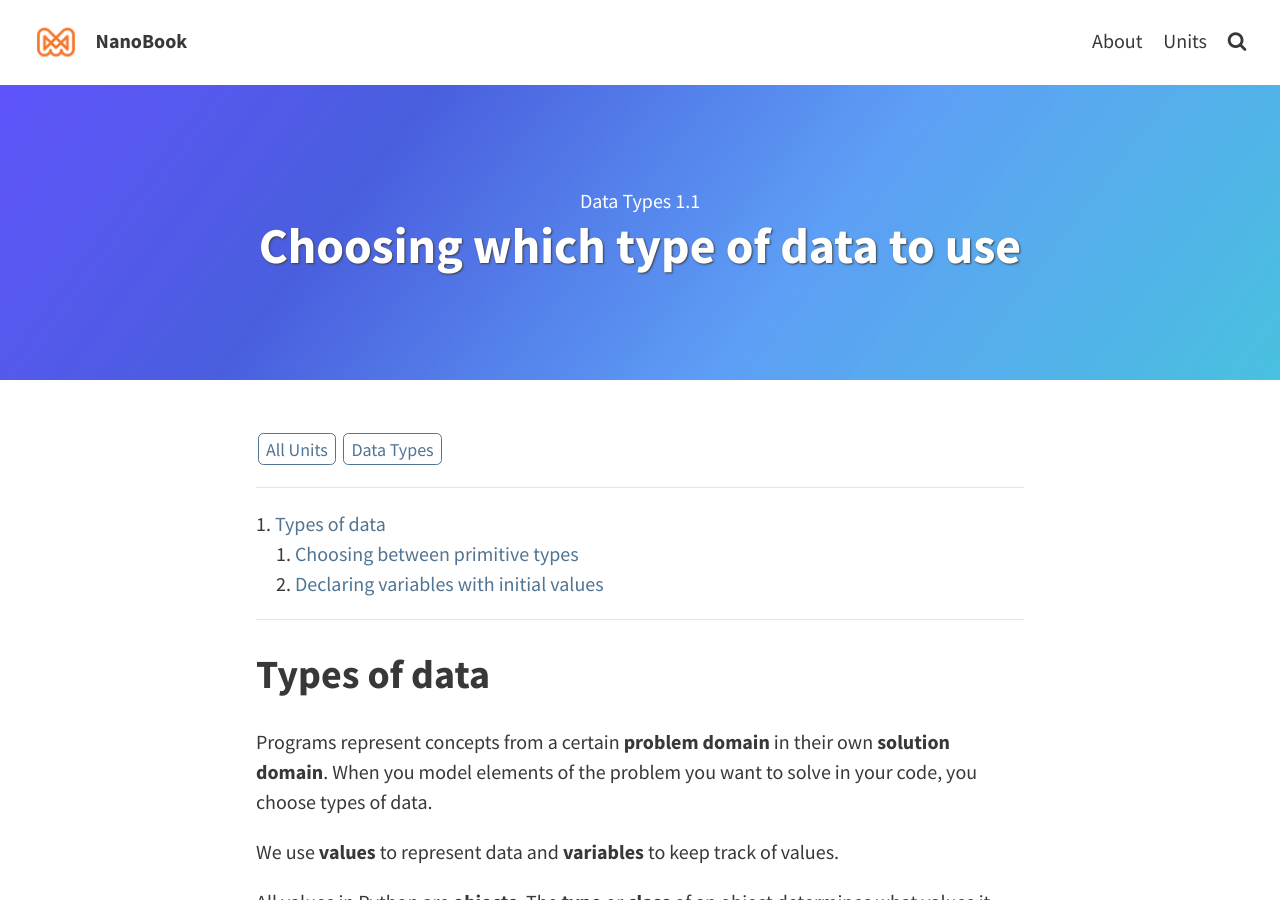
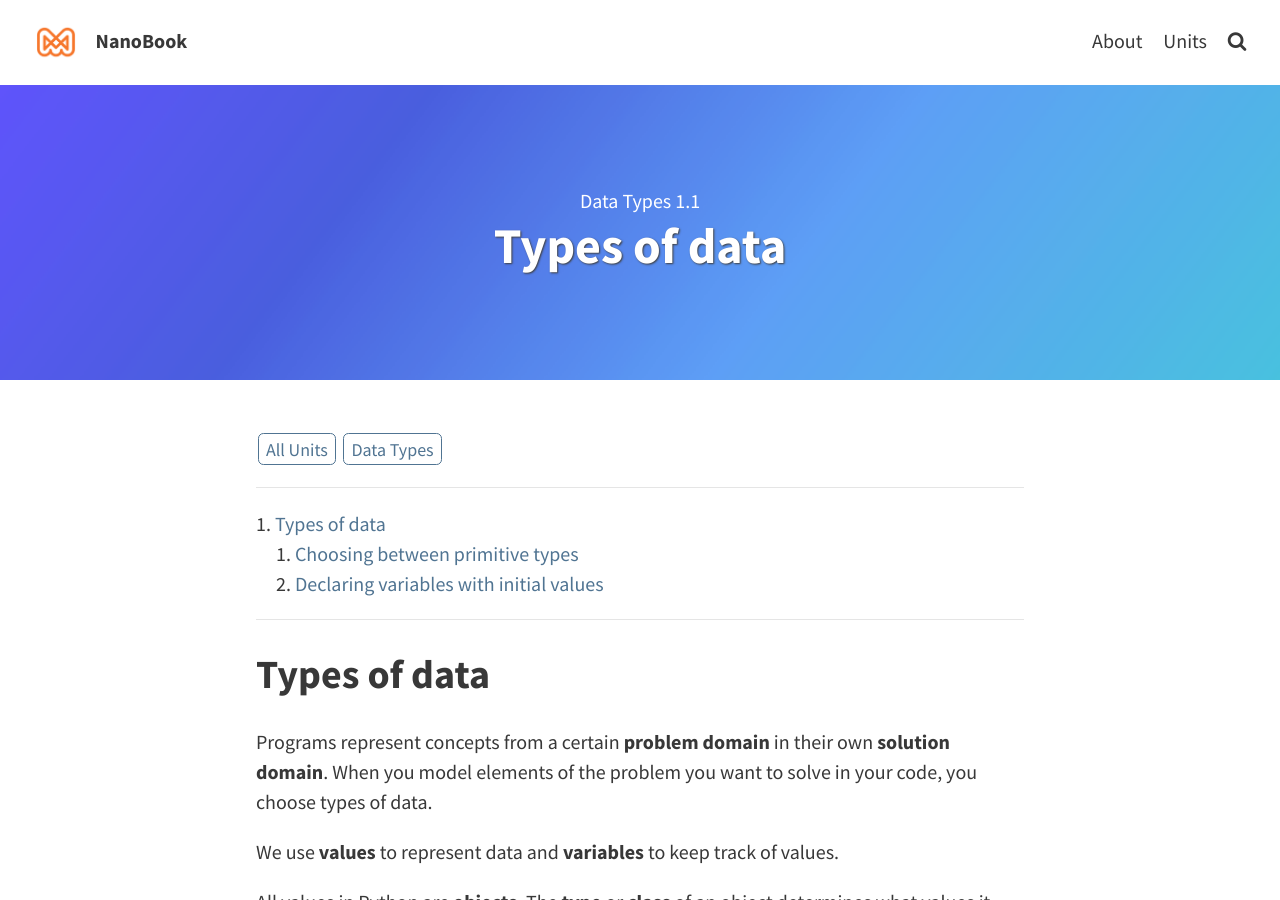
Before and after one commit to maryvo/nanobook, a Jekyll site: the page built from _lessons/data-types01.md, in a window 1280 px wide and 900 px high. Built offline with Jekyll 4.4.1, drawn with Linux system fonts in a browser that asks for light colours.

Commit message:
Update data-types01.md

```diff
--- a/_lessons/data-types01.md
+++ b/_lessons/data-types01.md
@@ -1,6 +1,6 @@
 ---
 layout: lesson
-title: Choosing which type of data to use
+title: Types of data
 unit: data-types
 order: 1
 feature-img: "assets/img/gradients/blue.png"
```
